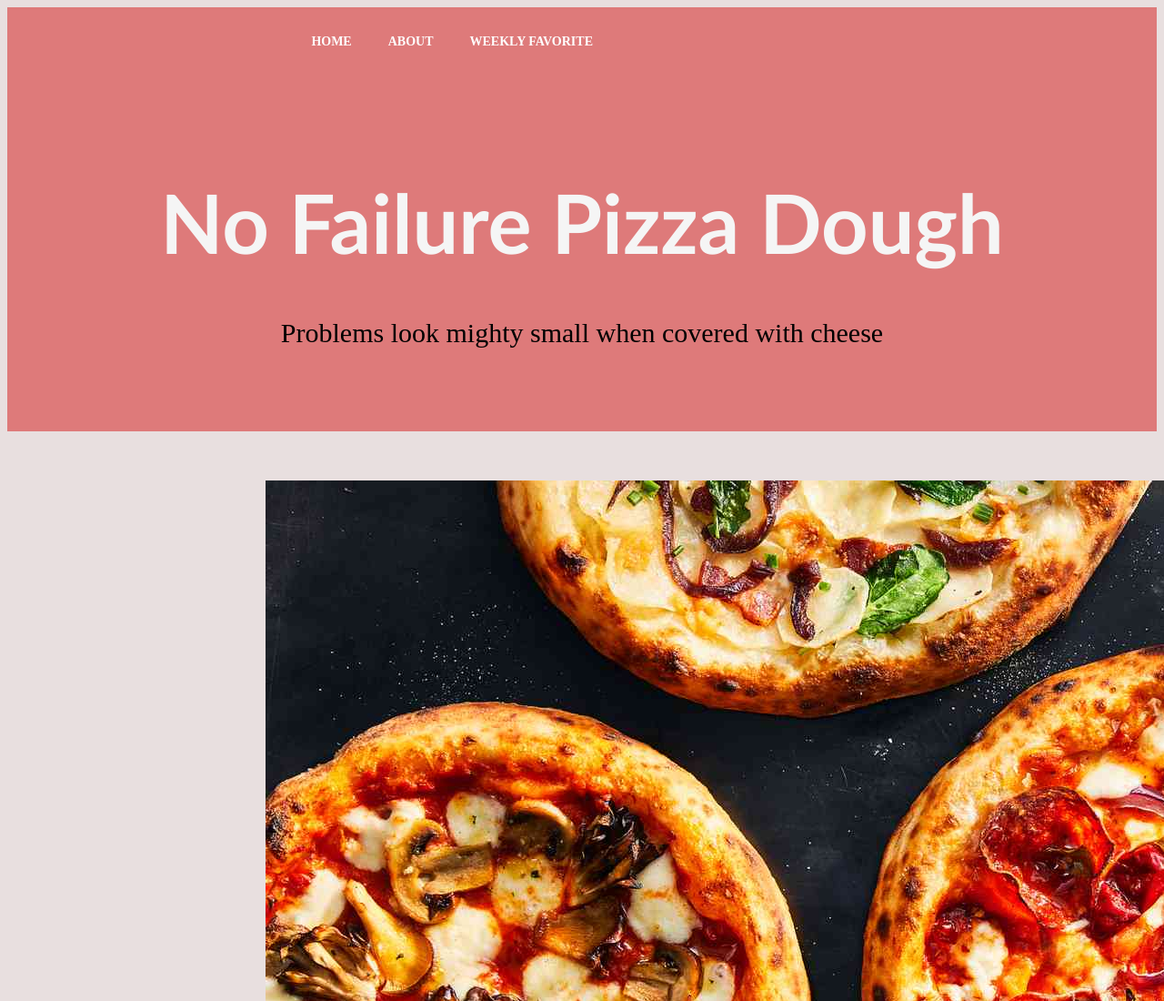
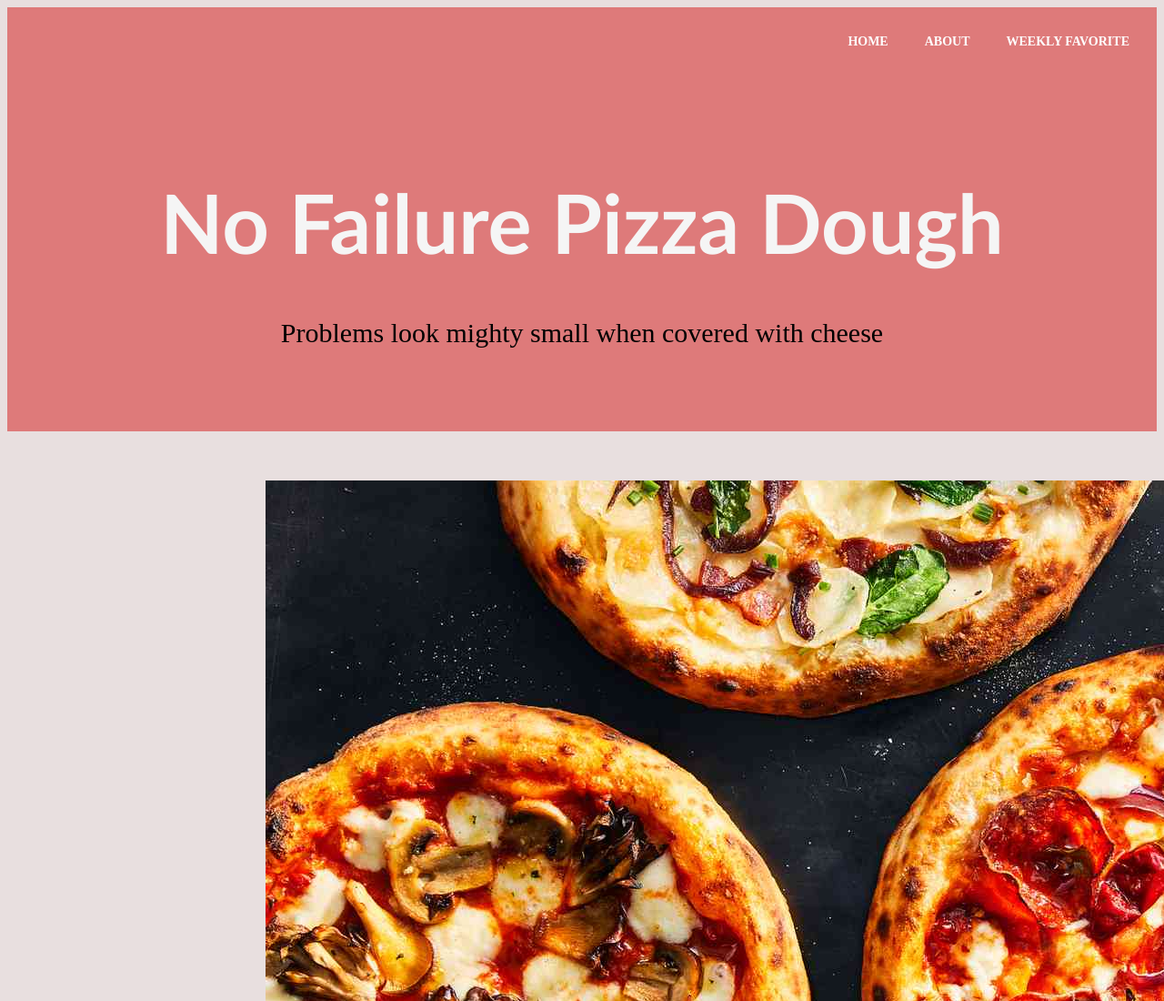
Before and after one commit to Eeemmmmaaa/IS201, a plain HTML site: page scratchpage.html in a window 1280 px wide. Shown: the top 1100 px of the page at 91% size. Drawn offline with Linux system fonts and the light colour scheme.

Commit message:
Add files via upload

```diff
--- a/scratchpage.html
+++ b/scratchpage.html
@@ -7,7 +7,7 @@
     <link href="css/mystyle.css" rel="stylesheet" typer = "text/css"/>
 </head>
 <body>
-    <nav class ="move">
+    <nav>
         <a href = "#"> WEEKLY FAVORITE</a>
         <a href = "about.html"> ABOUT</a>
         <a href = "index.html"> HOME</a>
```
